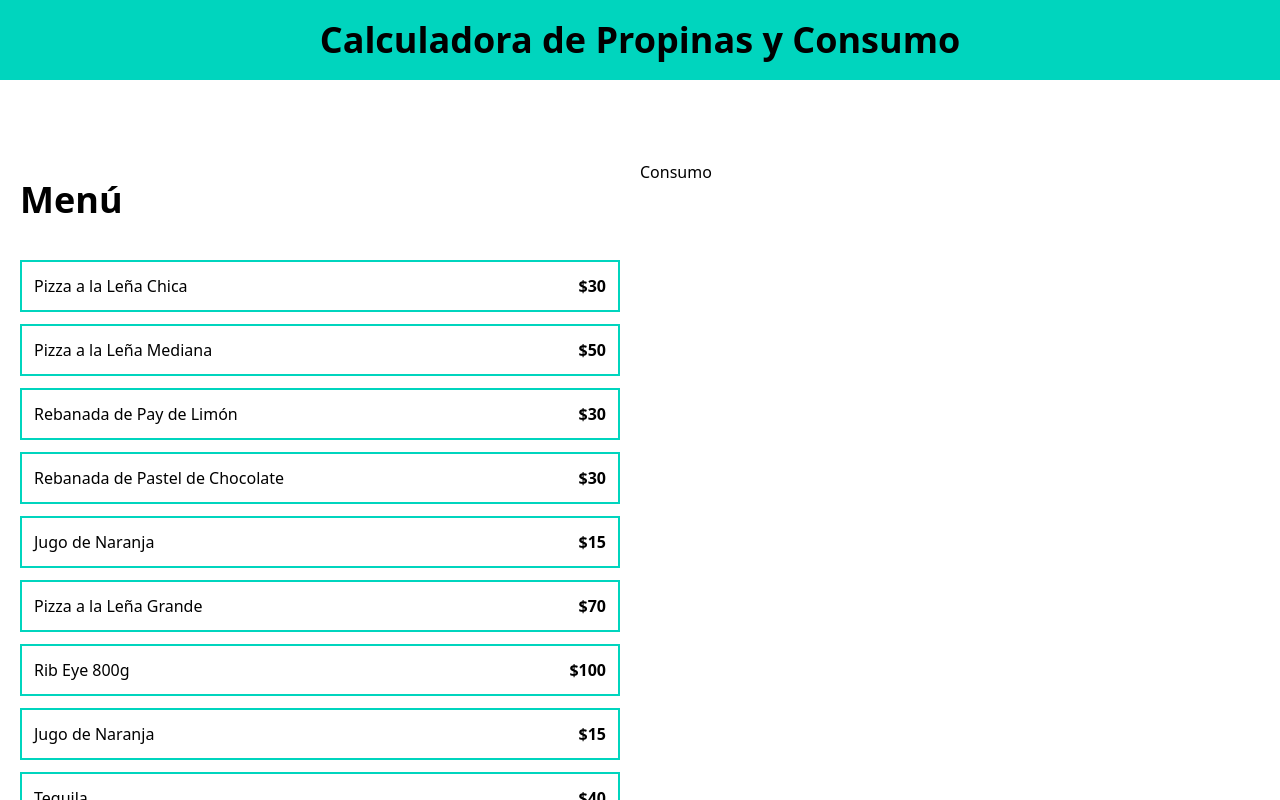
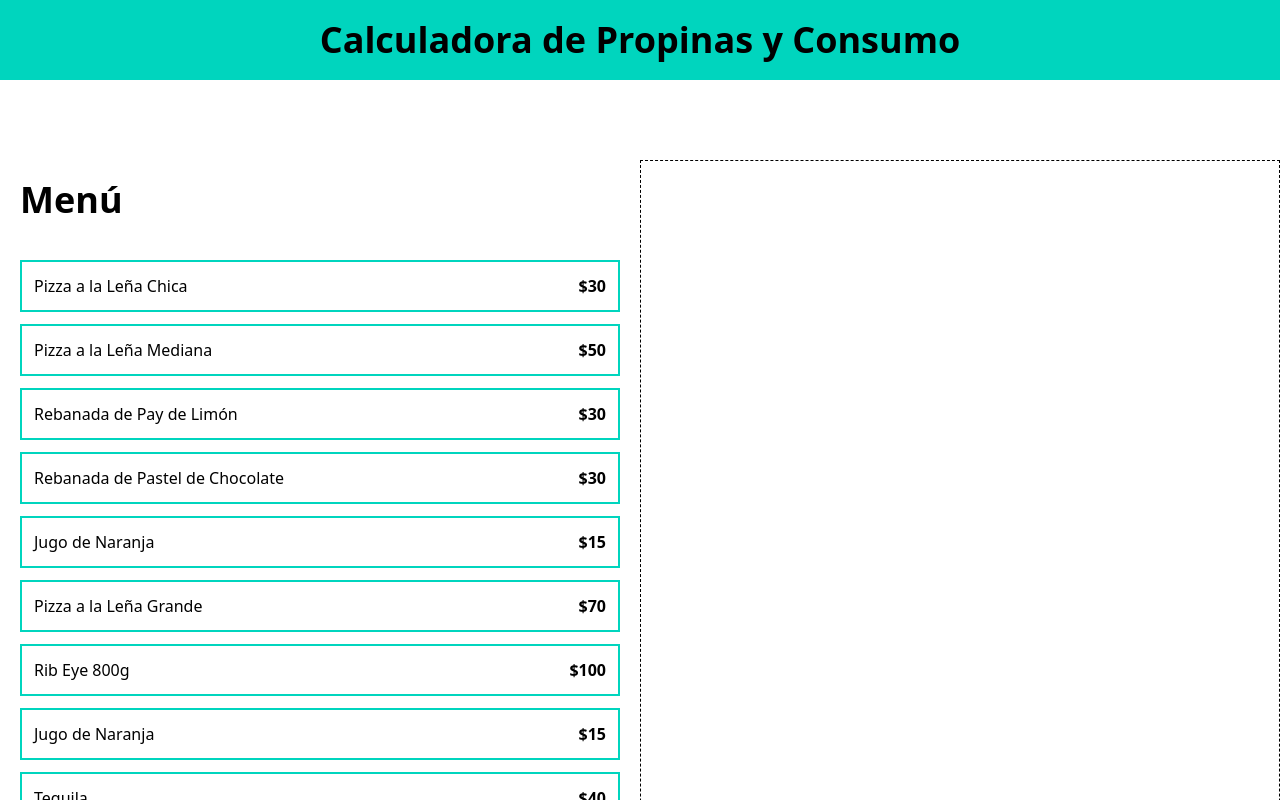
Before and after one commit to juancmdev/calculadora-propinas-react, a React (Vite) app: page / in a window 1280 px wide. Shown: the top 800 px of the page. Built offline with nearby package versions, Linux system fonts and the light colour scheme.

Commit message:
Update App.tsx

```diff
--- a/src/App.tsx
+++ b/src/App.tsx
@@ -22,9 +22,7 @@ function App() {
             ))}
           </div>
         </div>
-        <div>
-          <h2>Consumo</h2>
-        </div>
+        <div className="border border-dashed"></div>
       </main>
     </>
   );
```
